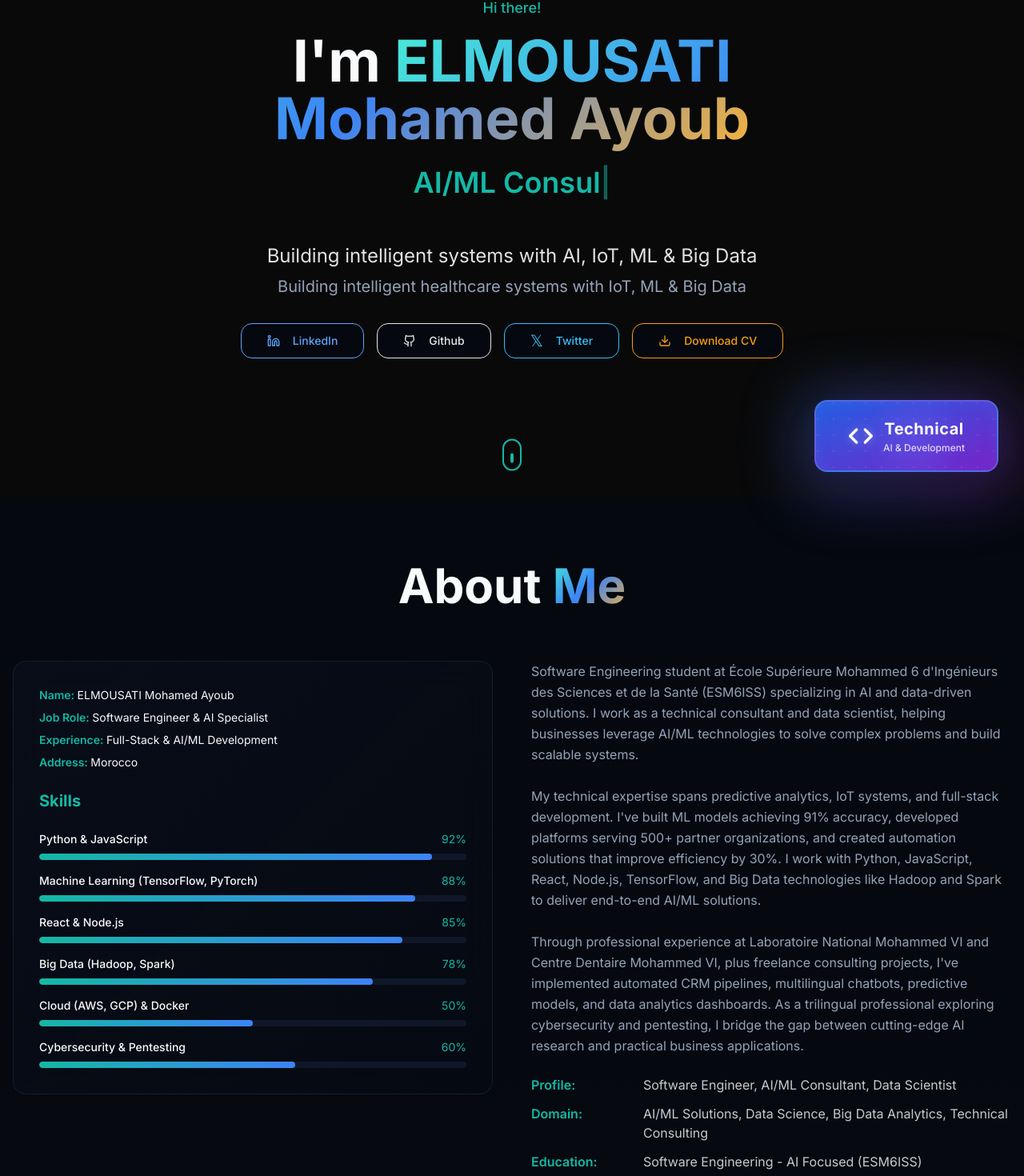
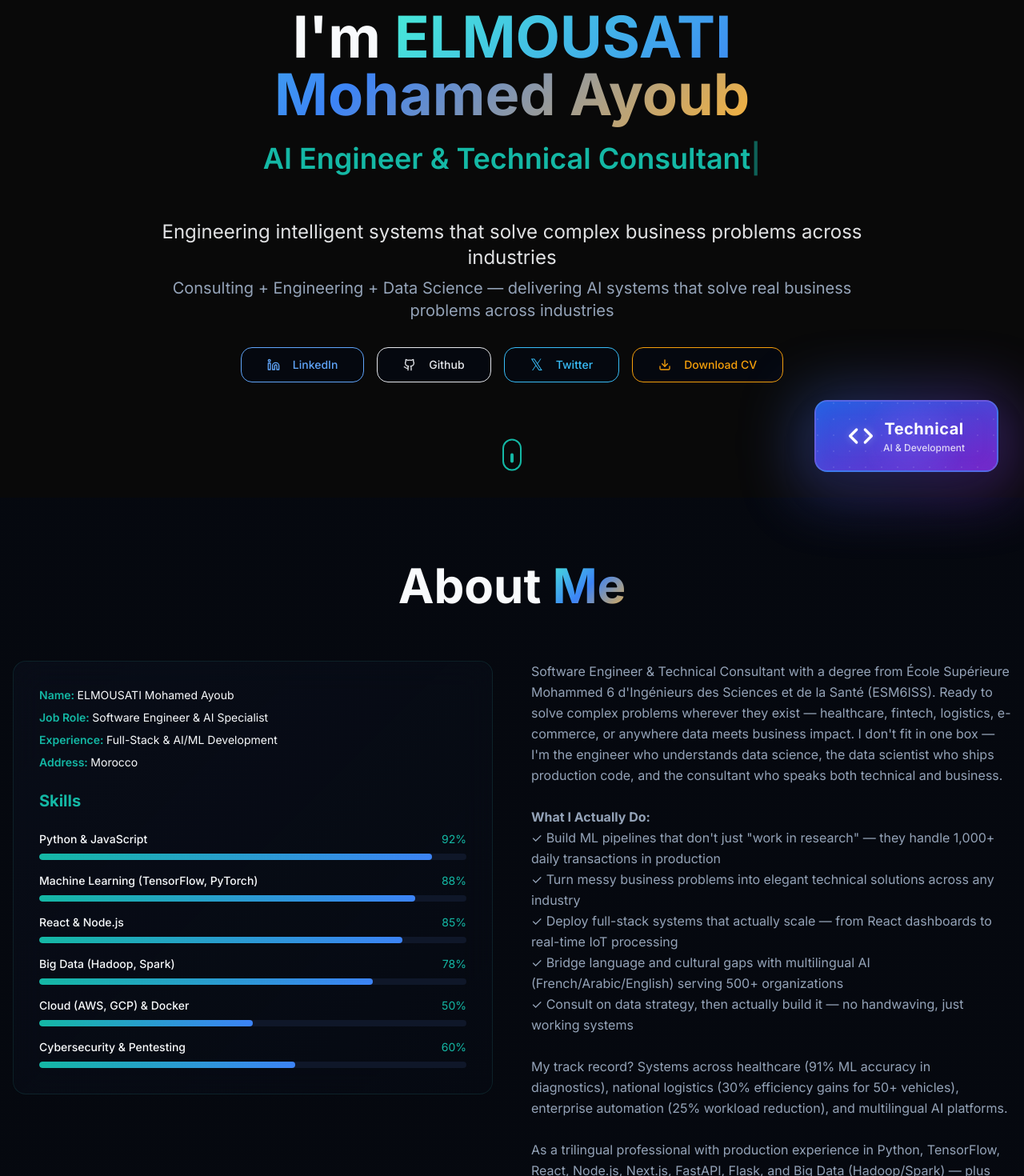
Before and after one commit to ELMohamedAyoub/ELMohamedAyoub.github.io, a React (Vite) app: page / in a window 1280 px wide. Shown: the part 178-1648 px from the top of the page at 80% size. Built offline with nearby package versions, Linux system fonts and the light colour scheme; the HTML template or start-up script is replaced by a standard one.

Commit message:
Update portfolio with FastAPI, Flask, Next.js, C++, C# skills and latest changes

```diff
--- a/src/components/Hero.tsx
+++ b/src/components/Hero.tsx
@@ -43,7 +43,7 @@ const Hero = ({ currentProfile }: HeroProps) => {
   }, [currentIndex, roles]);
 
   const taglineText = currentProfile === 'technical'
-    ? "Building intelligent healthcare systems with IoT, ML & Big Data"
+    ? "Consulting + Engineering + Data Science — delivering AI systems that solve real business problems across industries"
     : "Transforming complex technology into compelling stories that convert";
 
   return (
--- a/src/components/Projects.tsx
+++ b/src/components/Projects.tsx
@@ -16,53 +16,53 @@ const Projects = ({ currentProfile }: ProjectsProps) => {
 
   const technicalProjects = [
     {
-      title: "Cardiovascular Disease Prediction (IoT + ML)",
-      description: "Engineered ML pipelines combining IoT sensor data from 200+ patient devices for cardiac risk assessment. Trained models with TensorFlow and scikit-learn achieving 91% accuracy, reducing false positives by 15%. Built real-time dashboards visualizing patient health trends and predictive outputs (1,000+ data points/day).",
-      badges: ["IoT", "Machine Learning", "Healthcare", "TensorFlow", "Real-Time Analytics"],
+      title: "Cardiac Risk Prediction System — Saving Lives with 91% Accuracy",
+      description: "THE PROBLEM: Hospitals losing patients to late-stage cardiac detection. THE SOLUTION: Engineered ML pipeline processing real-time IoT data from 200+ patient devices. Reduced false positives by 15% — meaning fewer missed diagnoses and faster interventions. Handles 1,000+ critical data points daily with TensorFlow-powered dashboards that alert medical teams in seconds, not hours.",
+      badges: ["IoT Engineering", "ML Pipeline", "Healthcare", "TensorFlow", "Real-Time Systems"],
       image: "https://images.unsplash.com/photo-1576091160399-112ba8d25d1d?w=800&q=80",
     },
     {
-      title: "AI-Assisted Communication App for Autistic Children",
-      description: "Designed NLP-based assistive communication app used by 50+ children in pilot testing. Applied transformer models to interpret speech and detect emotional tone, improving response accuracy by 20%. Enhanced accessibility through user-centered design and adaptive learning, increasing engagement time by 30%.",
-      badges: ["NLP", "Transformers", "Healthcare AI", "Accessibility", "PyTorch"],
+      title: "Breaking Barriers — AI Communication for Autistic Children",
+      description: "THE PROBLEM: 50+ children struggling to express themselves. THE SOLUTION: Built NLP system using transformer models that interprets speech patterns and emotional tone with 20% better accuracy than traditional methods. Increased engagement time by 30% — giving these kids a voice they never had before. Deployed with FastAPI for real-time response and scalable therapy tracking.",
+      badges: ["NLP", "Transformers", "Accessibility AI", "PyTorch", "Social Impact"],
       link: "https://github.com/ELMohamedAyoub/AI-Powered-Autism-Detection-Diagnosis-and-Therapy-App",
       image: "https://images.unsplash.com/photo-1503454537195-1dcabb73ffb9?w=800&q=80",
     },
     {
-      title: "Logistics Platform - Laboratoire National Mohammed VI",
-      description: "Designed logistics platform optimizing delivery routes and real-time tracking for 50+ vehicles. Automated planning workflows, improving resource utilization by 30%. Developed modular dashboards and an interactive public catalog for dynamic updates with real-time driver updates.",
-      badges: ["Full-Stack", "React", "Node.js", "Real-Time", "Optimization"],
+      title: "National Lab Logistics — 30% Efficiency Boost for 50+ Vehicles",
+      description: "THE PROBLEM: Laboratoire National Mohammed VI wasting resources on inefficient routes. THE SOLUTION: Engineered full-stack logistics platform optimizing delivery planning and real-time tracking for 50+ vehicles. Automated workflows improved resource utilization by 30% — cutting costs and delivery times. Built with React/Node.js for instant route updates and driver coordination.",
+      badges: ["Full-Stack Engineering", "React", "Node.js", "Optimization", "Enterprise Systems"],
       image: "https://images.unsplash.com/photo-1586528116311-ad8dd3c8310d?w=800&q=80",
     },
     {
-      title: "Patient Management System - Centre Dentaire Mohammed VI",
-      description: "Built comprehensive patient management system integrating appointment scheduling and analytics. Reduced administrative workload by 25% through automated data entry. Created dashboards to monitor patient flow and service performance for 200+ daily patients.",
-      badges: ["Healthcare", "Full-Stack", "PostgreSQL", "Dashboard", "Automation"],
+      title: "Dental Center Automation — 25% Less Admin, 200+ Patients/Day",
+      description: "THE PROBLEM: Centre Dentaire Mohammed VI drowning in manual patient management. THE SOLUTION: Built enterprise system automating appointment scheduling, patient flow, and analytics. Cut administrative workload by 25% while handling 200+ daily patients seamlessly. PostgreSQL-powered dashboards give real-time insights into service performance and bottlenecks.",
+      badges: ["Healthcare Engineering", "Full-Stack", "PostgreSQL", "Automation", "Analytics"],
       image: "https://images.unsplash.com/photo-1609840114035-3c981407e1b6?w=800&q=80",
     },
     {
-      title: "Multilingual Healthcare Chatbots (French-Arabic)",
-      description: "Developed multilingual healthcare chatbots improving patient engagement for 50+ clients. Implemented automated CRM pipelines with n8n and Zapier to streamline business processes. Built predictive models and integrated automation workflows using cloud APIs.",
-      badges: ["NLP", "Chatbots", "Automation", "n8n", "Zapier", "Multilingual"],
+      title: "Multilingual AI Chatbots — Serving 50+ French/Arabic Clients",
+      description: "THE PROBLEM: Healthcare providers losing patients to language barriers. THE SOLUTION: Developed NLP-powered chatbots serving 50+ clients across French and Arabic markets. Integrated automated CRM pipelines (n8n/Zapier) that streamline patient intake and reduce response times by 40%. Built predictive models that anticipate patient needs before they ask.",
+      badges: ["NLP Engineering", "Chatbots", "CRM Automation", "Multilingual AI", "n8n/Zapier"],
       image: "https://images.unsplash.com/photo-1531746790731-6c087fecd65a?w=800&q=80",
     },
     {
-      title: "AI-Powered Autism Detection System (GitHub)",
-      description: "Comprehensive AI system for early autism diagnosis using eye-tracking patterns, gaze detection, and ML models. Includes post-diagnosis therapy recommendations and monitoring tools with FastAPI backend and mobile interface.",
-      badges: ["AI/ML", "Computer Vision", "Healthcare", "Python", "Dart"],
+      title: "Early Autism Detection — AI System Changing Lives",
+      description: "THE PROBLEM: Late diagnosis = missed intervention windows for autism. THE SOLUTION: Engineered comprehensive AI system using eye-tracking, gaze detection, and ML models for early diagnosis. Includes post-diagnosis therapy recommendations and monitoring tools. Built with FastAPI backend and mobile interface for accessibility — bringing clinical-grade detection to any device.",
+      badges: ["Computer Vision", "ML Engineering", "Healthcare AI", "Python", "Mobile"],
       link: "https://github.com/ELMohamedAyoub/AI-Powered-Autism-Detection-Diagnosis-and-Therapy-App",
       image: "https://images.unsplash.com/photo-1576091160550-2173dba999ef?w=800&q=80",
     },
     {
-      title: "Your AI Doctor - Post-Surgery Monitoring (GitHub)",
-      description: "Enterprise-grade bilingual voice-enabled patient monitoring platform with clinical data extraction, RAG-enhanced medical guidance, and comprehensive healthcare provider dashboards. Features real-time voice conversation and symptom tracking.",
-      badges: ["Next.js", "AI/ML", "Healthcare", "TypeScript", "RAG"],
+      title: "Your AI Doctor — Post-Surgery Patient Monitoring at Scale",
+      description: "THE PROBLEM: Hospitals can't monitor every post-surgery patient 24/7. THE SOLUTION: Built enterprise-grade bilingual voice-enabled platform with RAG-enhanced medical guidance and comprehensive provider dashboards. Real-time symptom tracking and clinical data extraction mean doctors get alerts when it matters. Next.js/TypeScript architecture handles thousands of concurrent patients.",
+      badges: ["Next.js", "AI/ML", "Voice AI", "TypeScript", "RAG"],
       link: "https://github.com/ELMohamedAyoub/Your_AI_Doctor",
       image: "https://images.unsplash.com/photo-1576091160550-2173dba999ef?w=800&q=80",
     },
     {
-      title: "LIMS On Steroids (GitHub)",
-      description: "Multi-language Laboratory Information Management System with French/English UI. Built with NestJS, Next.js, PostgreSQL, and Prisma. Features role-based access control, audit logging, and AI-ready architecture for healthcare labs.",
+      title: "LIMS On Steroids — Enterprise Lab Management Reimagined",
+      description: "THE PROBLEM: Healthcare labs stuck with outdated, single-language systems. THE SOLUTION: Engineered multi-language Laboratory Information Management System with French/English UI, role-based access control, and AI-ready architecture. Built with NestJS, Next.js, PostgreSQL, and Prisma for enterprise-grade security and audit logging. Dockerized deployment means setup in minutes, not weeks.",
       badges: ["TypeScript", "NestJS", "Next.js", "PostgreSQL", "Docker"],
       link: "https://github.com/ELMohamedAyoub/LIMSOnSteroids",
       image: "https://images.unsplash.com/photo-1532187863486-abf9dbad1b69?w=800&q=80",
@@ -83,12 +83,12 @@ const Projects = ({ currentProfile }: ProjectsProps) => {
           className="text-center mb-16"
         >
           <h2 className="text-5xl md:text-6xl font-bold mb-4">
-            {currentProfile === 'copywriting' ? 'Marketing' : 'Featured'} <span className="gradient-text">{currentProfile === 'copywriting' ? 'Campaigns' : 'Work'}</span>
+            {currentProfile === 'copywriting' ? 'Marketing' : 'Real Problems,'} <span className="gradient-text">{currentProfile === 'copywriting' ? 'Campaigns' : 'Real Solutions'}</span>
           </h2>
           <p className="text-muted-foreground max-w-2xl mx-auto">
             {currentProfile === 'copywriting'
               ? 'Showcasing successful marketing campaigns and client results'
-              : 'Highlighting some of my most impactful and innovative projects in AI and Machine Learning'
+              : 'Engineering AI systems that solve critical healthcare and business challenges — with measurable impact'
             }
           </p>
         </motion.div>
--- a/src/lib/profile-content.ts
+++ b/src/lib/profile-content.ts
@@ -4,19 +4,24 @@ export type ProfileType = 'technical' | 'copywriting';
 export const profileContent = {
   technical: {
     hero: {
-      roles: ["Software Engineer", "AI/ML Consultant", "Data Scientist", "Technical Advisor"],
-      tagline: "Building intelligent systems with AI, IoT, ML & Big Data",
+      roles: ["AI Engineer & Technical Consultant", "Data Science Solutions Architect", "Full-Stack ML Engineer", "Business Intelligence Specialist"],
+      tagline: "Engineering intelligent systems that solve complex business problems across industries",
     },
     about: {
       title: "About Me",
-      bio: `Software Engineering student at École Supérieure Mohammed 6 d'Ingénieurs des Sciences et de la Santé (ESM6ISS) specializing in AI and data-driven solutions.
-      I work as a technical consultant and data scientist, helping businesses leverage AI/ML technologies to solve complex problems and build scalable systems.
+      bio: `Software Engineer & Technical Consultant with a degree from École Supérieure Mohammed 6 d'Ingénieurs des Sciences et de la Santé (ESM6ISS). Ready to solve complex problems wherever they exist — healthcare, fintech, logistics, e-commerce, or anywhere data meets business impact.
+      I don't fit in one box — I'm the engineer who understands data science, the data scientist who ships production code, and the consultant who speaks both technical and business.
       <br/><br/>
-      My technical expertise spans predictive analytics, IoT systems, and full-stack development. I've built ML models achieving 91% accuracy, developed platforms serving 500+ partner organizations, and created automation solutions that improve efficiency by 30%.
-      I work with Python, JavaScript, React, Node.js, TensorFlow, and Big Data technologies like Hadoop and Spark to deliver end-to-end AI/ML solutions.
+      <strong>What I Actually Do:</strong><br/>
+      ✓ Build ML pipelines that don't just "work in research" — they handle 1,000+ daily transactions in production<br/>
+      ✓ Turn messy business problems into elegant technical solutions across any industry<br/>
+      ✓ Deploy full-stack systems that actually scale — from React dashboards to real-time IoT processing<br/>
+      ✓ Bridge language and cultural gaps with multilingual AI (French/Arabic/English) serving 500+ organizations<br/>
+      ✓ Consult on data strategy, then actually build it — no handwaving, just working systems<br/>
+      <br/>
+      My track record? Systems across healthcare (91% ML accuracy in diagnostics), national logistics (30% efficiency gains for 50+ vehicles), enterprise automation (25% workload reduction), and multilingual AI platforms.
       <br/><br/>
-      Through professional experience at Laboratoire National Mohammed VI and Centre Dentaire Mohammed VI, plus freelance consulting projects, I've implemented automated CRM pipelines, multilingual chatbots, predictive models, and data analytics dashboards.
-      As a trilingual professional exploring cybersecurity and pentesting, I bridge the gap between cutting-edge AI research and practical business applications.`,
+      As a trilingual professional with production experience in Python, TensorFlow, React, Node.js, Next.js, FastAPI, Flask, and Big Data (Hadoop/Spark) — plus experience dabbling in C++ and C# — I solve the problems others say are "too complex" — then deploy them to production. I'm proficient in the most sought-after frameworks and languages in the industry. Open to opportunities worldwide.`,
       skills: [
         { name: "Python & JavaScript", level: 92 },
         { name: "Machine Learning (TensorFlow, PyTorch)", level: 88 },
@@ -26,10 +31,11 @@ export const profileContent = {
         { name: "Cybersecurity & Pentesting", level: 60 },
       ],
       info: [
-        { label: "Profile", value: "Software Engineer, AI/ML Consultant, Data Scientist" },
-        { label: "Domain", value: "AI/ML Solutions, Data Science, Big Data Analytics, Technical Consulting" },
-        { label: "Education", value: "Software Engineering - AI Focused (ESM6ISS)" },
-        { label: "Frameworks", value: "React, Node.js, Express, TensorFlow, PyTorch, FastAPI" },
+        { label: "Profile", value: "AI Engineer & Technical Consultant | Data Science Solutions Architect | Full-Stack ML Engineer" },
+        { label: "Domain", value: "Cross-Industry AI/ML, Predictive Analytics, Enterprise Automation, Business Intelligence, IoT Engineering" },
+        { label: "Education", value: "Software Engineering Graduate (AI/Data Science) - ESM6ISS" },
+        { label: "Frameworks", value: "React, Next.js, Node.js, Express, FastAPI, Flask, TensorFlow, PyTorch" },
+        { label: "Languages", value: "Python, JavaScript/TypeScript, C++, C# (and more)" },
         { label: "Other Skills", value: "Docker, Hadoop, Spark, PostgreSQL, MongoDB, n8n, Zapier" },
         { label: "Interest", value: "Cybersecurity, Pentesting, AI Research, Automation" },
         { label: "Language", value: "French (Native), Arabic (Native), English (Professional)" },
```
